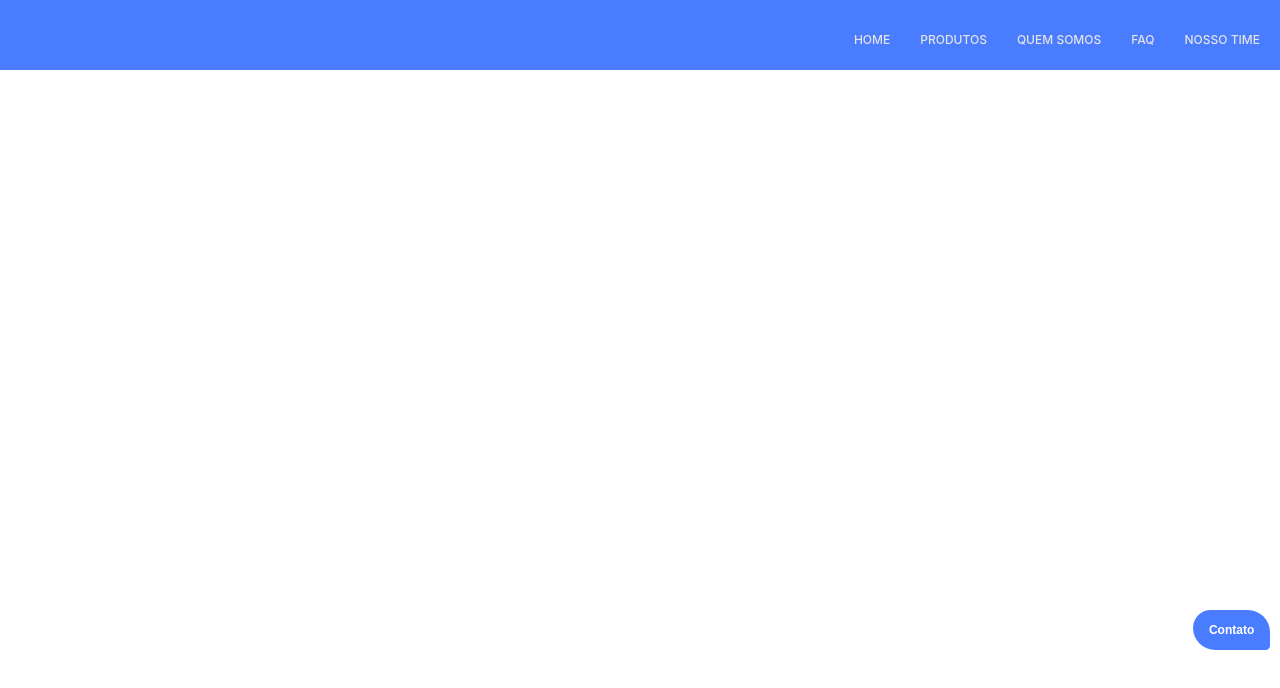
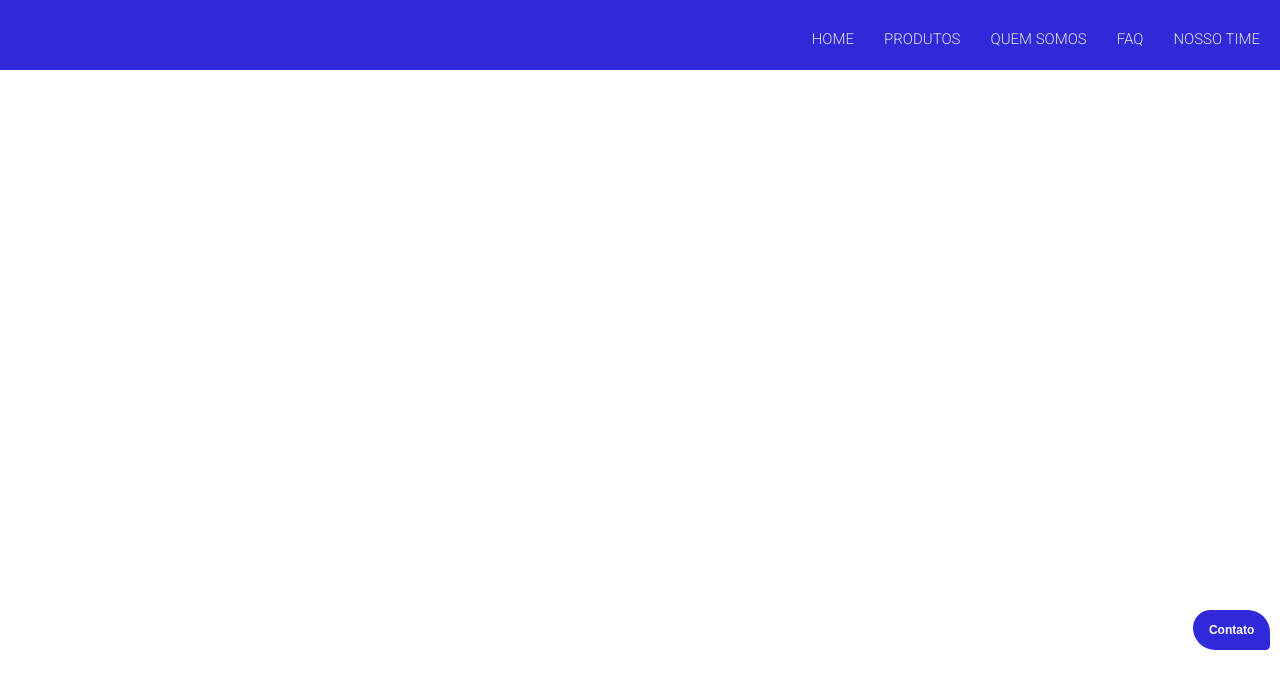
Before and after one commit to kevenike/Challenge-SalesFoce-Fiap, a Next.js app: page /Components/Header in a window 1280 px wide. Shown: the top 688 px of the page. Built offline with nearby package versions, Linux system fonts and the light colour scheme.

Commit message:
adicionando uma nova cor #3029D9

```diff
--- a/src/app/Components/BotaoFormulario/BotaoFormulario.css
+++ b/src/app/Components/BotaoFormulario/BotaoFormulario.css
@@ -14,7 +14,7 @@
     display: flex;
     align-items: center;
     justify-content: space-evenly;
-    background-color: #4A7CFF;
+    background-color: #3029D9;
     border-radius: 40px 50px 10px;
     font-family: sans-serif;
     font-size: 8px;
--- a/src/app/Components/BotaoFormulario/page.tsx
+++ b/src/app/Components/BotaoFormulario/page.tsx
@@ -1,5 +1,6 @@
 import "./BotaoFormulario.css";
 import Image from "next/image";
+
 
 
 
@@ -9,6 +10,8 @@
           <section className="botaoFomulario">
                 <h2>Contato</h2>
           </section>
+
+
         </>
     );
 }
--- a/src/app/Components/Header/Header.css
+++ b/src/app/Components/Header/Header.css
@@ -1,5 +1,8 @@
+@import url('https://fonts.googleapis.com/css2?family=Roboto:ital,wght@0,100;0,300;0,400;0,500;0,700;0,900;1,100;1,300;1,400;1,500;1,700;1,900&display=swap');
+
+
 :root {
-    --cor-primaria: #4A7CFF;
+    --cor-primaria: #3029D9;
     --cor-secundaria: #ffffff;
 }
 
@@ -12,12 +15,11 @@
     z-index: 900;
 
 }
-
 /* .menu {
     display: flex;
     justify-content: space-between;
     align-items: flex-start;
-} */
+}   */
 
 #burguer {
     display: none;
@@ -48,10 +50,10 @@
 .links-de-navegacao .link {
     text-decoration: none;
     color: #e4e4e4;
-    font-family: 'Inter', sans-serif;
-    font-size: 12px;
+    font-family: "Roboto", sans-serif;
+    font-size: 15px;
     text-transform: uppercase;
-    font-weight: 500;
+    font-weight: 300;
 }
 
 
--- a/src/app/Components/Header/page.tsx
+++ b/src/app/Components/Header/page.tsx
@@ -1,5 +1,6 @@
 import Link from "next/link";
 import Image from "next/image";
+import Salesforce from "./../../../../public/assets/Logo-Sales.png"
 import "./Header.css";
 
 
@@ -7,7 +8,6 @@
     return(
         <>
             <header className="cabecalho">
-
                    <nav className="menu">
                      <ul className="links-de-navegacao">
                         <li><Link className="link" href="/">Home</Link></li>
```
Also changed, not shown: package.json (+6 -5 lines), 1 other file (tests, documents, lock files or other folders).
